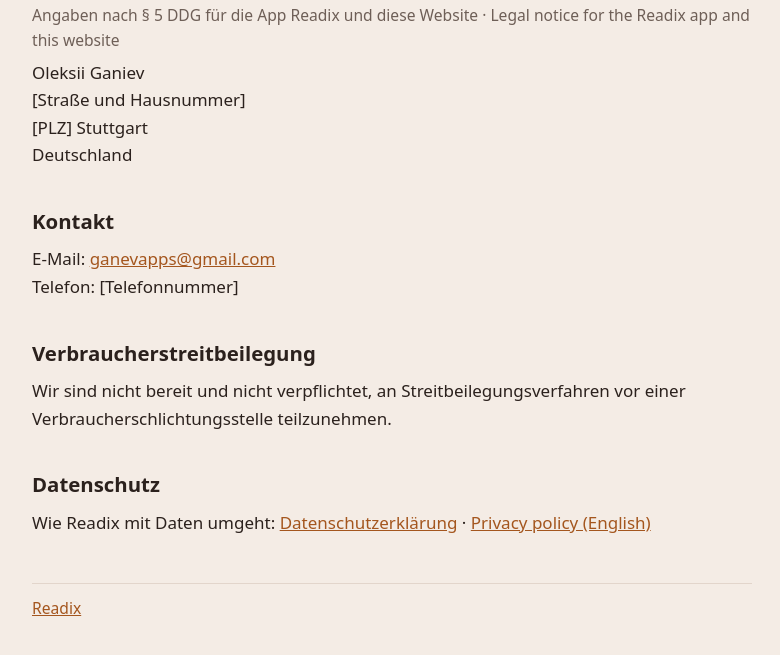
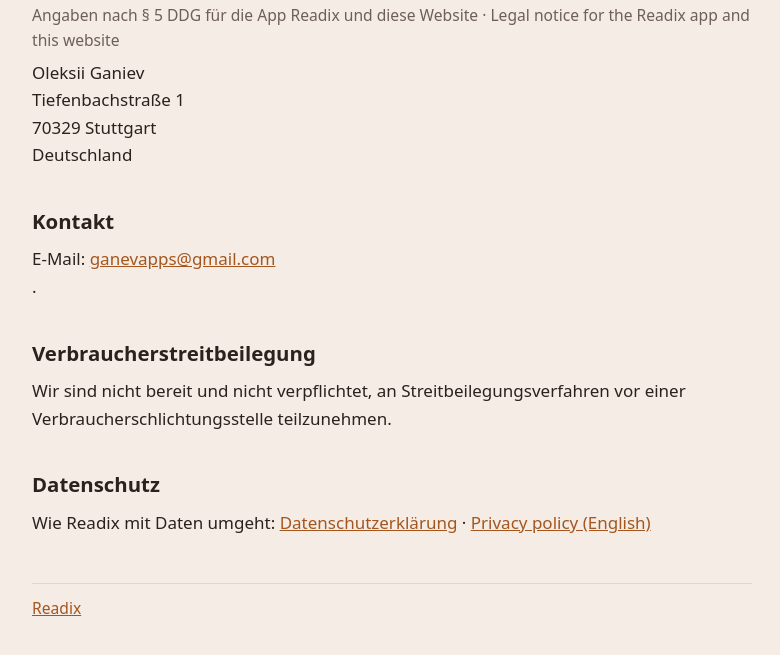
Before and after one commit to ganevalex12-star/readix, a plain HTML site: page impressum.html in a window 1280 px wide. Shown: the part 79-734 px from the top of the page, without its empty margins (248-1028 px from the left). Drawn offline with Linux system fonts and the light colour scheme.

Commit message:
Update impressum.html

```diff
--- a/impressum.html
+++ b/impressum.html
@@ -14,14 +14,14 @@
 <!-- Vor dem Veröffentlichen: die Platzhalter in eckigen Klammern ersetzen. Eine Postfach-Adresse reicht nicht. -->
 <address>
 Oleksii Ganiev<br>
-[Straße und Hausnummer]<br>
-[PLZ] Stuttgart<br>
+Tiefenbachstraße 1 <br>
+70329 Stuttgart<br>
 Deutschland
 </address>
 
 <h2>Kontakt</h2>
 <p>E-Mail: <a href="mailto:ganevapps@gmail.com">ganevapps@gmail.com</a><br>
-Telefon: [Telefonnummer]</p>
+. </p>
 
 <h2>Verbraucherstreitbeilegung</h2>
 <p>Wir sind nicht bereit und nicht verpflichtet, an Streitbeilegungsverfahren vor einer Verbraucherschlichtungsstelle teilzunehmen.</p>
```
